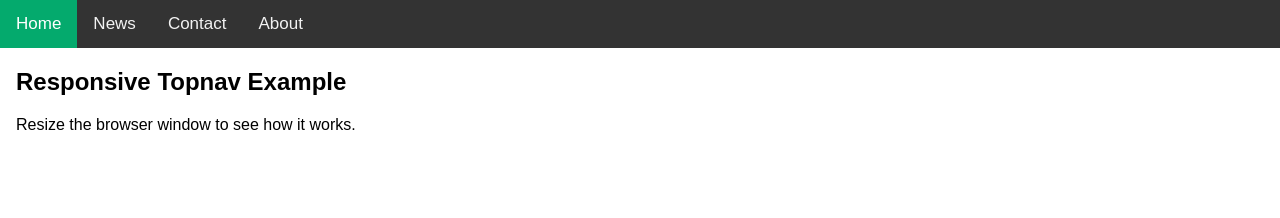
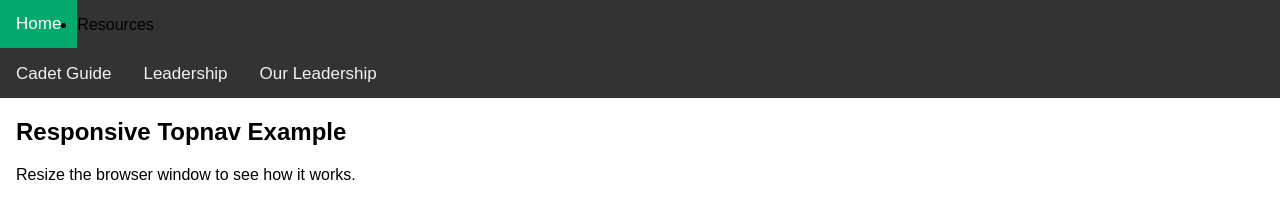
Before and after one commit to Ginteav/CHS-AFJROTC, a plain HTML site: page index.html in a window 1280 px wide. Drawn offline with Linux system fonts and the light colour scheme.

Commit message:
Update index.html

```diff
--- a/index.html
+++ b/index.html
@@ -63,17 +63,23 @@
 			    display: block;
 			    text-align: left;
 			  }
-			}
+				ul {
+				  list-style-type: none;
+				}
+
 		</style>
 	</head>
 
 	<body>
 
 	<div class="topnav" id="myTopnav">
-	  <a href="#home" class="active">Home</a>
-	  <a href="#news">News</a>
-	  <a href="#contact">Contact</a>
-	  <a href="#about">About</a>
+	  <a href="index.html" class="active">Home</a>
+		<ul><li>Resources</li></ul>
+	  		<a href="cadetguide.html">Cadet Guide</a>
+			<a href="ranks.html">Leadership</a>
+			<a href="leadership.html">Our Leadership</a>
+
+
 	  <a href="javascript:void(0);" class="icon" onclick="myFunction()">
 	    <i class="fa fa-bars"></i>
 	  </a>
```
